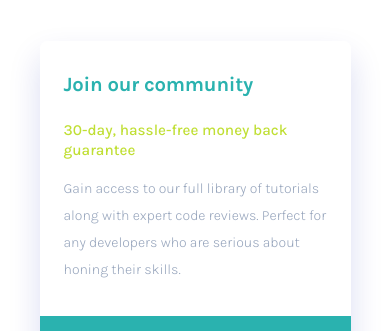
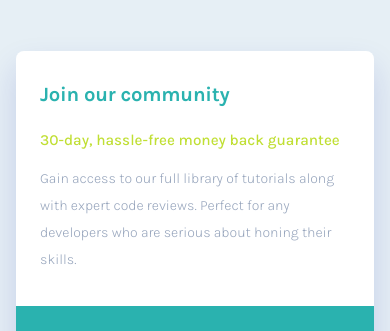
Before and after one commit to gmagnenat/Single-price-grid-component, a website built with Vite: page index.html in a window 390 px wide. Shown: the top 331 px of the page. Built offline with nearby package versions, Linux system fonts and the light colour scheme.

Commit message:
Update readme add screenshot modify sizes for mobile add bg color

```diff
--- a/scss/main.scss
+++ b/scss/main.scss
@@ -5,6 +5,7 @@
 
 body {
   display: flex;
+  background-color: #e6eff5;
   flex-direction: column;
   align-items: center;
   justify-content: center;
@@ -12,6 +13,8 @@ body {
   font-family: $ff;
   font-size: $fs-400;
   font-weight: 300;
+
+  padding-inline: 1rem;
 }
 
 ul {
@@ -24,7 +27,6 @@ ul {
  *************/
 
 .container {
-  max-width: 19.4375rem;
   box-shadow: $shadow-lg;
   border-radius: 0.5rem;
   overflow: hidden;
```
Also changed, not shown: README.md, screenshot.jpg (added).
